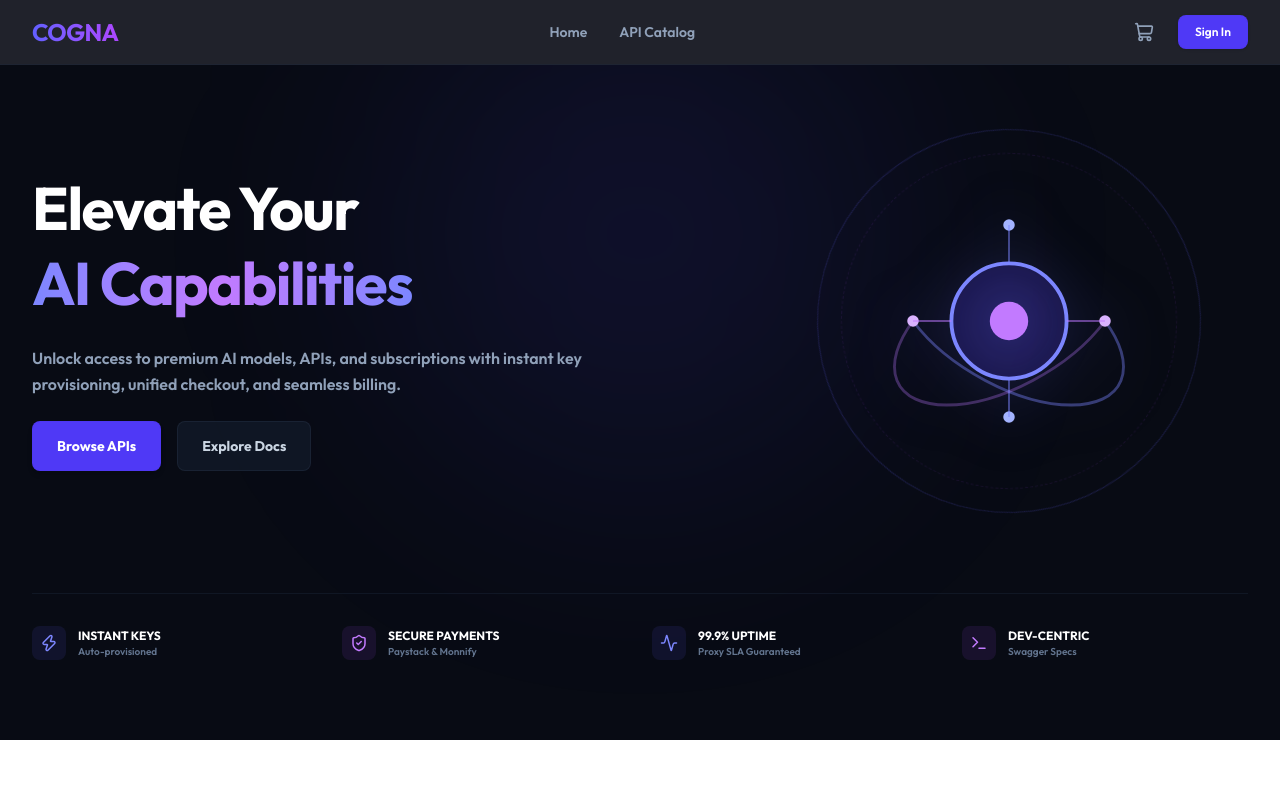
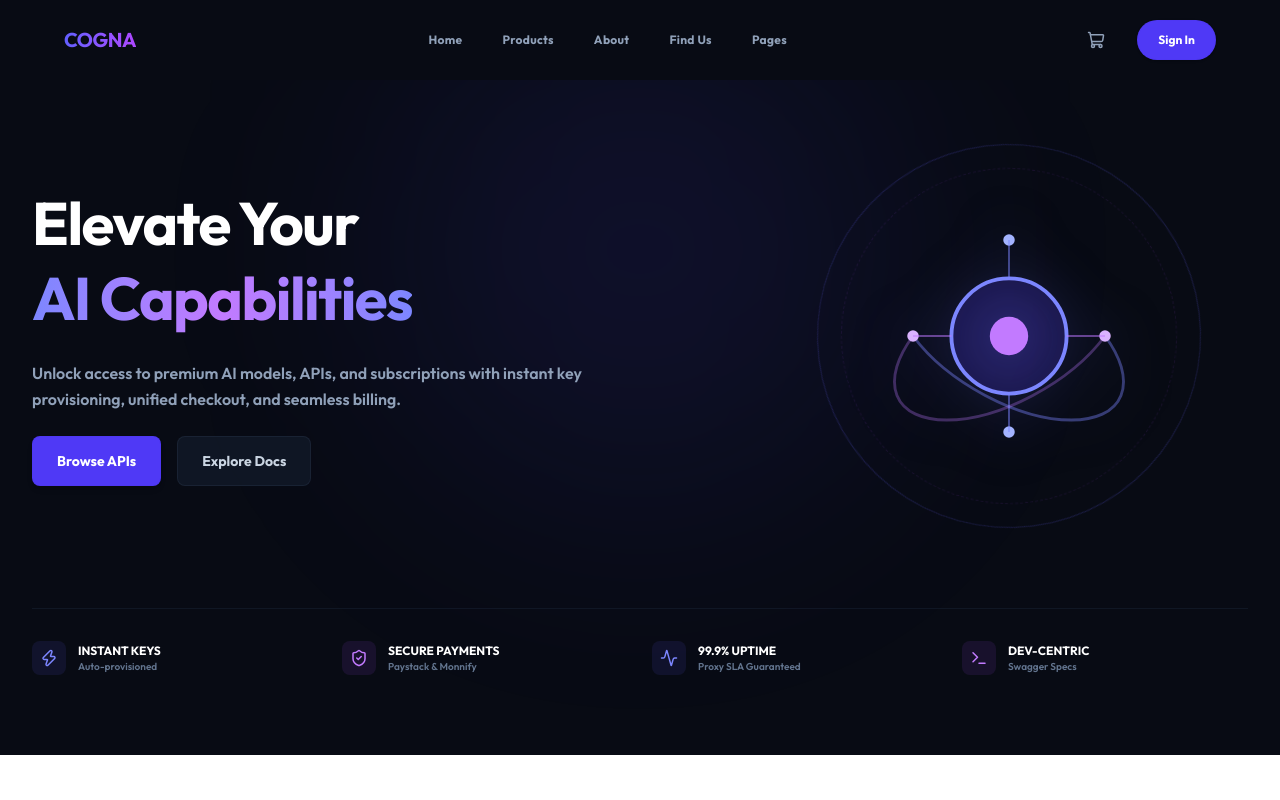
Before and after one commit to abdoulaahmad/cogna, a Next.js app in the folder cogna-frontend/: page / in a window 1280 px wide. Shown: the top 800 px of the page. Built offline with nearby package versions, Linux system fonts and the light colour scheme.

Commit message:
feat: align Header navbar layout with specified design specifications

```diff
--- a/cogna-frontend/src/components/layout/header.tsx
+++ b/cogna-frontend/src/components/layout/header.tsx
@@ -4,80 +4,90 @@ import React, { useState } from 'react';
 import Link from 'next/link';
 import { useRouter } from 'next/navigation';
 import { useAuthStore } from '@/stores/auth';
-import { ShoppingCart, User, LogOut, Menu, X, Terminal, Shield } from 'lucide-react';
+import { useCartStore } from '@/stores/cart';
+import { ShoppingCart, LogOut, Menu, X } from 'lucide-react';
+import CartDrawer from '@/components/product/cart-drawer';
 
 export default function Header() {
   const router = useRouter();
   const { user, isAuthenticated, clearAuth } = useAuthStore();
+  const { cartItem } = useCartStore();
   const [mobileMenuOpen, setMobileMenuOpen] = useState(false);
+  const [cartOpen, setCartOpen] = useState(false);
 
   const handleLogout = () => {
     clearAuth();
     router.push('/login');
   };
 
+  const navLinks = [
+    { name: 'Home', href: '/' },
+    { name: 'Products', href: '/catalog' },
+    { name: 'About', href: '#about' },
+    { name: 'Find Us', href: '#find-us' },
+    { name: 'Pages', href: '#pages' },
+  ];
+
   return (
-    <header className="sticky top-0 z-50 bg-[#080b14]/90 backdrop-blur-md border-b border-slate-800/40">
-      <div className="mx-auto max-w-7xl px-4 sm:px-6 lg:px-8">
-        <div className="flex h-16 items-center justify-between">
-          {/* Logo */}
+    <header className="sticky top-0 z-50 bg-[#080b14] w-full font-display">
+      <div className="mx-auto max-w-7xl px-6 md:px-12 lg:px-16 w-full">
+        <div className="flex h-20 items-center justify-between">
+
+          {/* LEFT: Compact logo with breathing room */}
           <div className="flex items-center">
-            <Link href="/" className="font-display text-2xl font-bold tracking-tight text-white flex items-center gap-2">
+            <Link href="/" className="font-display text-xl font-bold tracking-tight text-white flex items-center gap-2">
               <span className="bg-gradient-to-r from-indigo-500 to-purple-500 bg-clip-text text-transparent">COGNA</span>
             </Link>
           </div>
 
-          {/* Desktop Navigation Links */}
-          <nav className="hidden md:flex space-x-8 text-sm font-semibold text-slate-400 font-display">
-            <Link href="/" className="hover:text-white transition-colors duration-200">
-              Home
+          {/* CENTER: Evenly spaced navigation, no dropdowns */}
+          <nav className="hidden md:flex items-center space-x-10 text-xs font-bold text-slate-400 tracking-wide">
+            {navLinks.map((link, idx) => (
+              <Link
+                key={idx}
+                href={link.href}
+                className="hover:text-white transition-colors duration-200"
+              >
+                {link.name}
               </Link>
-            <Link href="/catalog" className="hover:text-white transition-colors duration-200">
-              API Catalog
-            </Link>
-            {isAuthenticated ? (
-              <>
-                {user?.role === 'DEVELOPER' || user?.role === 'ADMIN' ? (
-                  <Link href="/keys" className="hover:text-white transition-colors duration-200 flex items-center gap-1.5">
-                    <Terminal size={14} /> Developer Portal
-                  </Link>
-                ) : null}
-                {user?.role === 'ADMIN' ? (
-                  <Link href="/admin/products" className="hover:text-white transition-colors duration-200 flex items-center gap-1.5">
-                    <Shield size={14} /> Admin Dashboard
-                  </Link>
-                ) : null}
-              </>
-            ) : null}
+            ))}
           </nav>
 
-          {/* Right side controls */}
-          <div className="hidden md:flex items-center space-x-4">
+          {/* RIGHT: Cart icon & Primary rounded CTA button perfectly aligned */}
+          <div className="hidden md:flex items-center space-x-6">
+            {/* Cart Icon Toggle */}
+            <button
+              onClick={() => setCartOpen(true)}
+              className="text-slate-400 hover:text-white p-2 transition-colors duration-200 relative focus:outline-none"
+              aria-label="Open cart"
+            >
+              <ShoppingCart size={18} />
+              {cartItem ? (
+                <span className="absolute -top-0.5 -right-0.5 h-2 w-2 rounded-full bg-indigo-500 ring-2 ring-[#080b14]" />
+              ) : null}
+            </button>
+
+            {/* Rounded CTA Button */}
+            {isAuthenticated ? (
+              <div className="flex items-center space-x-4">
                 <Link
-              href="/cart"
-              className="text-slate-400 hover:text-white p-2 transition-colors duration-200 relative"
+                  href={user?.role === 'ADMIN' ? '/admin/products' : '/orders'}
+                  className="rounded-full bg-indigo-600 hover:bg-indigo-700 px-5 py-2.5 text-xs font-bold text-white transition-all duration-200 shadow-sm border border-indigo-700/10 h-10 flex items-center"
                 >
-              <ShoppingCart size={20} />
-              {/* Optional cart bubble count */}
+                  Workspace Portal
                 </Link>
-
-            {isAuthenticated ? (
-              <div className="flex items-center space-x-3">
-                <span className="text-xs text-slate-400 font-semibold font-display bg-slate-800/40 px-2.5 py-1 rounded-full border border-slate-700/20">
-                  {user?.fullName.split(' ')[0]}
-                </span>
                 <button
                   onClick={handleLogout}
-                  className="text-slate-400 hover:text-rose-500 p-2 transition-colors duration-200"
-                  title="Logout"
+                  className="text-slate-400 hover:text-rose-500 p-2 transition-colors duration-200 focus:outline-none"
+                  title="Sign Out"
                 >
-                  <LogOut size={18} />
+                  <LogOut size={16} />
                 </button>
               </div>
             ) : (
               <Link
                 href="/login"
-                className="rounded-lg bg-indigo-600 hover:bg-indigo-700 px-4 py-2 text-xs font-semibold font-display text-white transition-all duration-200 shadow-sm border border-indigo-700/10"
+                className="rounded-full bg-indigo-600 hover:bg-indigo-700 px-5 py-2.5 text-xs font-bold text-white transition-all duration-200 shadow-sm border border-indigo-700/10 h-10 flex items-center"
               >
                 Sign In
               </Link>
@@ -85,75 +95,75 @@ export default function Header() {
           </div>
 
           {/* Mobile menu toggle */}
-          <div className="flex md:hidden">
+          <div className="flex md:hidden items-center gap-4">
+            <button
+              onClick={() => setCartOpen(true)}
+              className="text-slate-400 hover:text-white p-2 relative"
+            >
+              <ShoppingCart size={18} />
+              {cartItem ? (
+                <span className="absolute top-1 right-1 h-2 w-2 rounded-full bg-indigo-500" />
+              ) : null}
+            </button>
             <button
               onClick={() => setMobileMenuOpen(!mobileMenuOpen)}
-              className="text-slate-400 hover:text-white p-2 transition-colors"
+              className="text-slate-400 hover:text-white p-2 transition-colors focus:outline-none"
             >
-              {mobileMenuOpen ? <X size={24} /> : <Menu size={24} />}
+              {mobileMenuOpen ? <X size={20} /> : <Menu size={20} />}
             </button>
           </div>
+
         </div>
       </div>
 
-      {/* Mobile Menu */}
+      {/* Mobile Menu Overlay */}
       {mobileMenuOpen ? (
-        <div className="md:hidden bg-[#080b14] border-b border-slate-800/40 px-4 pt-2 pb-4 space-y-3 font-display">
+        <div className="md:hidden bg-[#080b14] border-t border-slate-800/20 px-6 py-4 space-y-4 text-sm font-bold text-slate-400">
+          {navLinks.map((link, idx) => (
             <Link
-            href="/"
+              key={idx}
+              href={link.href}
               onClick={() => setMobileMenuOpen(false)}
-            className="block px-3 py-2 rounded-md text-base font-semibold text-slate-300 hover:bg-slate-800/40 hover:text-white transition"
+              className="block hover:text-white transition"
             >
-            Home
+              {link.name}
             </Link>
+          ))}
+          <div className="pt-2 border-t border-slate-800/20">
+            {isAuthenticated ? (
+              <div className="space-y-4">
                 <Link
-            href="/catalog"
+                  href={user?.role === 'ADMIN' ? '/admin/products' : '/orders'}
                   onClick={() => setMobileMenuOpen(false)}
-            className="block px-3 py-2 rounded-md text-base font-semibold text-slate-300 hover:bg-slate-800/40 hover:text-white transition"
+                  className="block w-full text-center rounded-full bg-indigo-600 hover:bg-indigo-700 py-3 text-xs font-bold text-white transition"
                 >
-            API Catalog
+                  Workspace Portal
                 </Link>
-          {isAuthenticated ? (
-            <>
-              {user?.role === 'DEVELOPER' || user?.role === 'ADMIN' ? (
-                <Link
-                  href="/keys"
-                  onClick={() => setMobileMenuOpen(false)}
-                  className="block px-3 py-2 rounded-md text-base font-semibold text-slate-300 hover:bg-slate-800/40 hover:text-white transition"
-                >
-                  Developer Portal
-                </Link>
-              ) : null}
-              {user?.role === 'ADMIN' ? (
-                <Link
-                  href="/admin/products"
-                  onClick={() => setMobileMenuOpen(false)}
-                  className="block px-3 py-2 rounded-md text-base font-semibold text-slate-300 hover:bg-slate-800/40 hover:text-white transition"
-                >
-                  Admin Dashboard
-                </Link>
-              ) : null}
                 <button
                   onClick={() => {
                     setMobileMenuOpen(false);
                     handleLogout();
                   }}
-                className="w-full text-left block px-3 py-2 rounded-md text-base font-semibold text-rose-400 hover:bg-rose-950/20 hover:text-rose-300 transition"
+                  className="w-full text-center block py-2 text-rose-400 hover:text-rose-350 transition font-bold"
                 >
-                Logout
+                  Sign Out
                 </button>
-            </>
+              </div>
             ) : (
               <Link
                 href="/login"
                 onClick={() => setMobileMenuOpen(false)}
-              className="block w-full text-center rounded-lg bg-indigo-600 hover:bg-indigo-700 px-4 py-2.5 text-sm font-semibold text-white transition"
+                className="block w-full text-center rounded-full bg-indigo-600 hover:bg-indigo-700 py-3 text-xs font-bold text-white transition"
               >
                 Sign In
               </Link>
             )}
           </div>
+        </div>
       ) : null}
+
+      {/* Slide Drawer Cart overlay */}
+      <CartDrawer isOpen={cartOpen} onClose={() => setCartOpen(false)} />
     </header>
   );
 }
```
Lines whose indentation alone changed are shown as unchanged.
